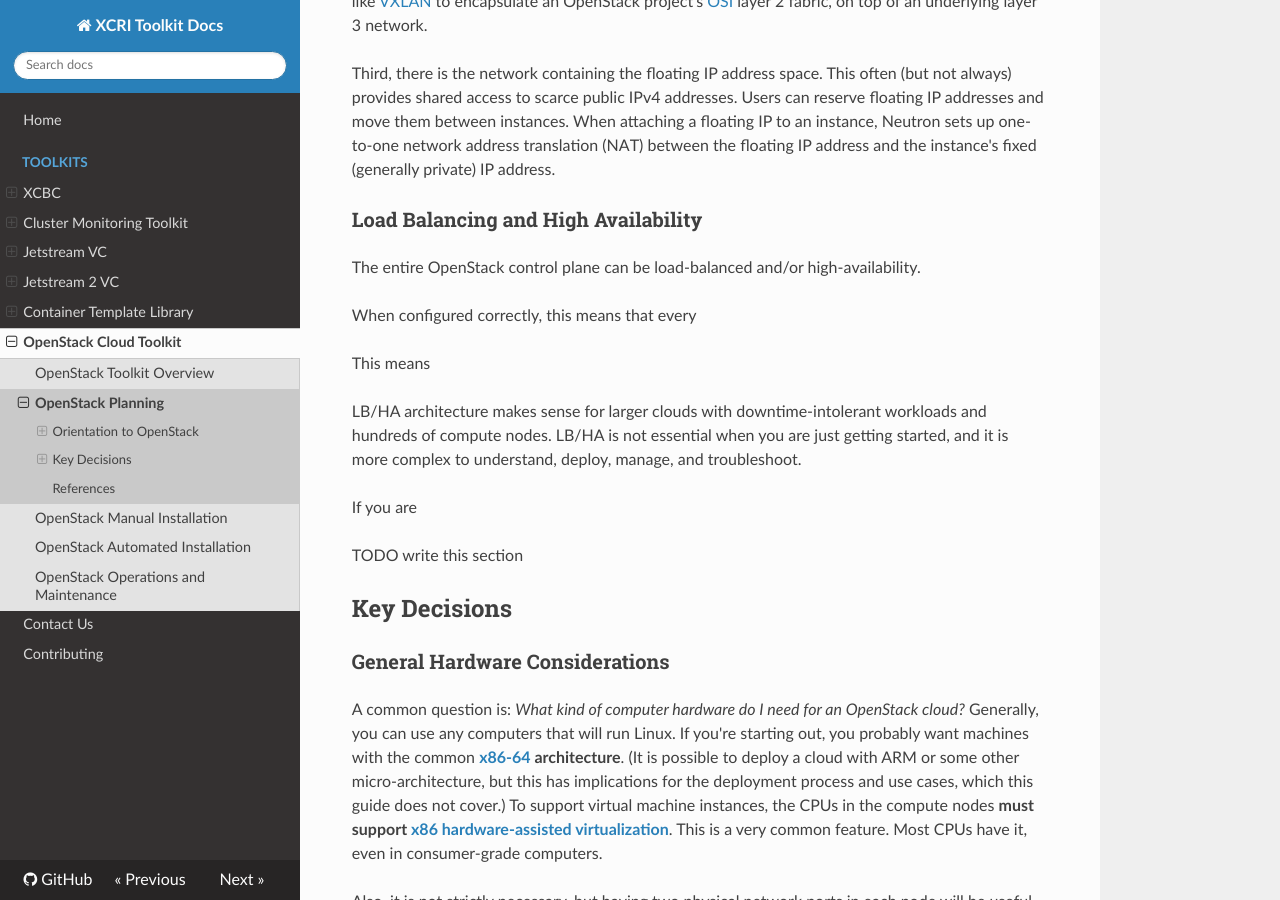
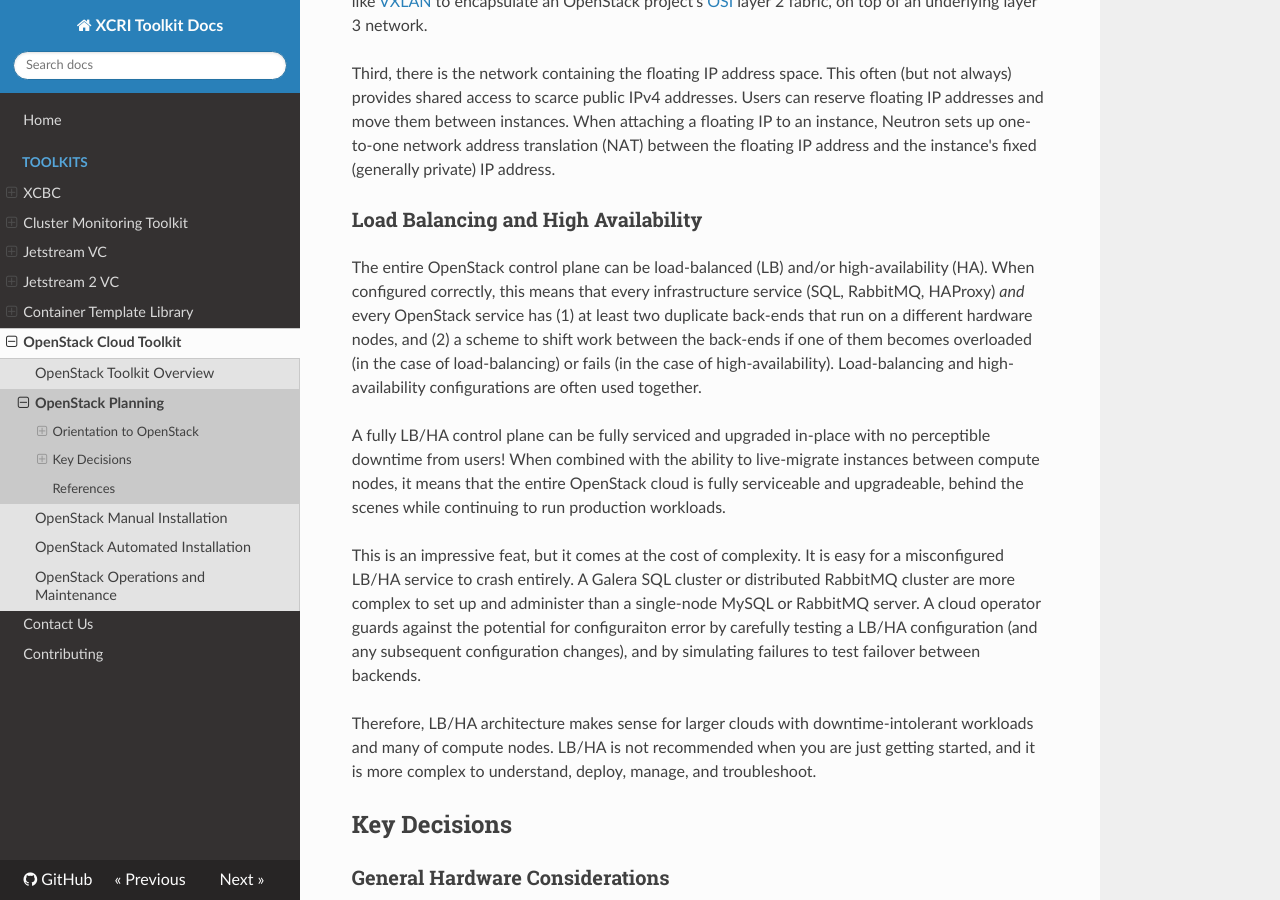
Before and after one commit to access-ci-org/Toolkit-Docs, an MkDocs documentation site: the page built from docs/toolkits/openstack-planning-guide.md, in a window 1280 px wide and 900 px high, scrolled down 8141 px. Built offline with MkDocs 1.6.1, drawn with Linux system fonts in a browser that asks for light colours; nearby versions of some CDN libraries; old or Windows-style settings are respelled for this version of MkDocs.

Commit message:
writing about load balancing and high availability

```diff
--- a/docs/toolkits/openstack-planning-guide.md
+++ b/docs/toolkits/openstack-planning-guide.md
@@ -168,17 +168,13 @@ Third, there is the network containing the floating IP address space. This often
 
 ### Load Balancing and High Availability
 
-The entire OpenStack control plane can be load-balanced and/or high-availability.
+The entire OpenStack control plane can be load-balanced (LB) and/or high-availability (HA). When configured correctly, this means that every infrastructure service (SQL, RabbitMQ, HAProxy) _and_ every OpenStack service has (1) at least two duplicate back-ends that run on a different hardware nodes, and (2) a scheme to shift work between the back-ends if one of them becomes overloaded (in the case of load-balancing) or fails (in the case of high-availability). Load-balancing and high-availability configurations are often used together.
 
-When configured correctly, this means that every
+A fully LB/HA control plane can be fully serviced and upgraded in-place with no perceptible downtime from users! When combined with the ability to live-migrate instances between compute nodes, it means that the entire OpenStack cloud is fully serviceable and upgradeable, behind the scenes while continuing to run production workloads.
 
-This means
+This is an impressive feat, but it comes at the cost of complexity. It is easy for a misconfigured LB/HA service to crash entirely. A Galera SQL cluster or distributed RabbitMQ cluster are more complex to set up and administer than a single-node MySQL or RabbitMQ server. A cloud operator guards against the potential for configuraiton error by carefully testing a LB/HA configuration (and any subsequent configuration changes), and by simulating failures to test failover between backends.
 
-LB/HA architecture makes sense for larger clouds with downtime-intolerant workloads and hundreds of compute nodes. LB/HA is not essential when you are just getting started, and it is more complex to understand, deploy, manage, and troubleshoot.
-
-If you are
-
-TODO write this section
+Therefore, LB/HA architecture makes sense for larger clouds with downtime-intolerant workloads and many of compute nodes. LB/HA is not recommended when you are just getting started, and it is more complex to understand, deploy, manage, and troubleshoot.
 
 ## Key Decisions
 
```
